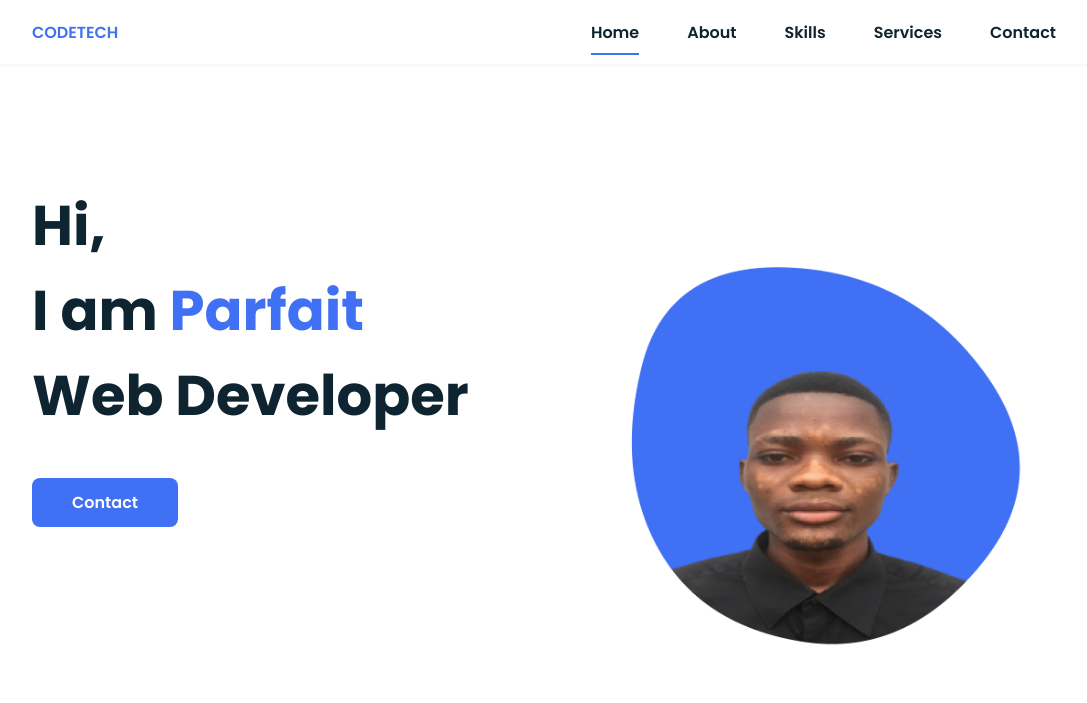
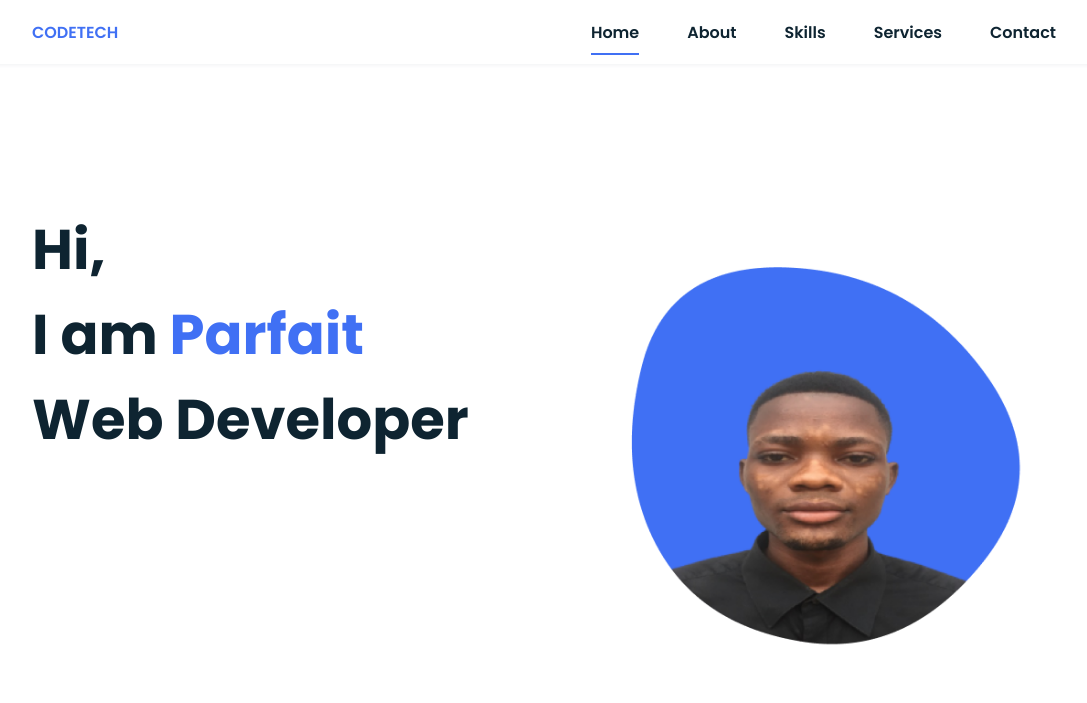
Before and after one commit to TheCoder09/parfaitjr.github.io, a plain HTML site: page index.html in a window 1280 px wide. Shown: the top 703 px of the page, without its empty margins (96-1183 px from the left). Drawn offline with nearby package versions, Linux system fonts and the light colour scheme.

Commit message:
Update index.html

```diff
--- a/index.html
+++ b/index.html
@@ -44,7 +44,7 @@
                 <div class="home__data">
                     <h1 class="home__title">Hi,<br>I am <span class="home__title-color">Parfait</span><br> Web Developer</h1>
 
-                    <a href="http://wa.me/+22963461135" class="button">Contact</a>
+                    <!--<a href="http://wa.me/+22963461135" class="button">Contact</a>-->
                 </div>
 
                 <div class="home__social">
```
